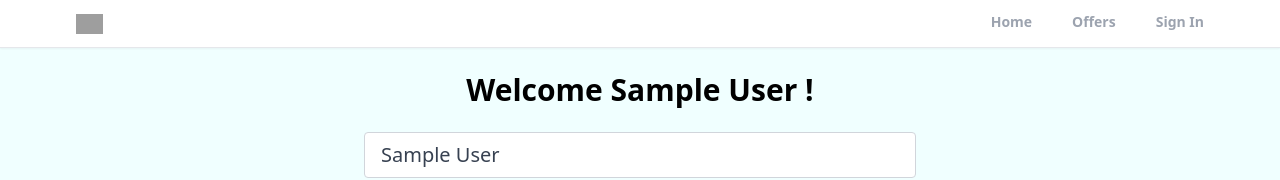
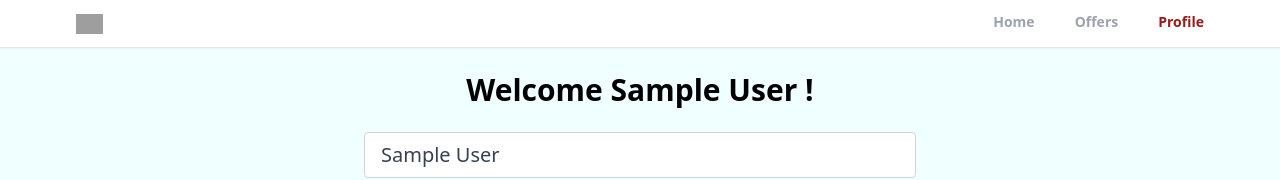
Before and after one commit to ttechgirl/RealtorAppDemo, a React (Create React App) app: page /profile in a window 1280 px wide. Shown: the top 180 px of the page. Built offline with nearby package versions, Linux system fonts and the light colour scheme; no server answers; sample sign-in values are in the browser's storage; grey boxes are pictures that could not be loaded.

Commit message:
added header dynamics and functionalities

```diff
--- a/src/components/Header.jsx
+++ b/src/components/Header.jsx
@@ -1,18 +1,29 @@
 //the website header
-import React from 'react'
+import { getAuth, onAuthStateChanged } from 'firebase/auth'
+import React, { useEffect, useState } from 'react'
 //referencing location and navigate the path or route
 import { useLocation, useNavigate} from 'react-router'
 
 export default function Header() {
     const location = useLocation()
     const navigate= useNavigate()
+    const [pageState,setPageState] = useState('Sign In')
+    const auth = getAuth();
 
     //console.log(location.pathname);
-    function pathRoute(route){
+    function pathMatchRoute(route){
         if(route === location.pathname){
             return true;
         }
     }
+    useEffect(()=>{
+        onAuthStateChanged(auth,(user)=>{
+            if(user){
+                setPageState('Profile')
+            }
+            //setPageState('Sign In')
+        })
+    },[auth])
   return (
     <div className='bg-white border-b shadow-sm sticky top-0 z-50'>
         <header className='flex justify-between items-center px-3 max-w-6xl mx-auto'>
@@ -23,9 +34,9 @@ export default function Header() {
             <div>
                 {/*header menu list*/}
                 <ul className='flex space-x-10 cursor-pointer'>
-                    <li className={`py-3 text-sm  font-semibold border-b-[3px] text-gray-400 border-b-transparent ${pathRoute('/') && 'text-red-800 border-b-red-800'}`} onClick={()=>navigate('/')} >Home</li>
-                    <li className={`py-3 text-sm  font-semibold border-b-[3px] text-gray-400 border-b-transparent ${pathRoute('/offers') && 'text-red-800 border-b-red-800'}`} onClick={()=>navigate('/offers')}>Offers</li>
-                    <li className={`py-3 text-sm  font-semibold border-b-[3px] text-gray-400 border-b-transparent ${pathRoute('/sign-in') && 'text-red-800 border-b-red-800'}`} onClick={()=>navigate('/sign-in')}>Sign In</li>
+                    <li className={`py-3 text-sm  font-semibold border-b-[3px] text-gray-400 border-b-transparent ${pathMatchRoute('/') && 'text-red-800 border-b-red-800'}`} onClick={()=>navigate('/')} >Home</li>
+                    <li className={`py-3 text-sm  font-semibold border-b-[3px] text-gray-400 border-b-transparent ${pathMatchRoute('/offers') && 'text-red-800 border-b-red-800'}`} onClick={()=>navigate('/offers')}>Offers</li>
+                    <li className={`py-3 text-sm  font-semibold border-b-[3px] text-gray-400 border-b-transparent ${pathMatchRoute('/sign-in') && 'text-red-800 border-b-red-800' || pathMatchRoute('/profile') && 'text-red-800 border-b-red-800'}`} onClick={()=>navigate('/profile')}>{pageState}</li>
                 </ul>
             </div>
         </header>
--- a/src/components/PrivateRoute.jsx
+++ b/src/components/PrivateRoute.jsx
@@ -1,12 +1,14 @@
 import React from 'react'
 import { Navigate, Outlet } from 'react-router';
 import AuthStatus from '../ApiHooks/AuthStatus';
+import { toast } from 'react-toastify';
 
 export default function PrivateRoute() {
     const {loggedIn, checkingStatus}=AuthStatus();
     if(checkingStatus){
         return <h3>Loading...</h3>
     }
+
     //returns route nested in the private route(user profile) if logged In status is true, navigate to sign in page if false
    return loggedIn? <Outlet/> : <Navigate to='/sign-in'/>;
 }
--- a/src/pages/Profile.jsx
+++ b/src/pages/Profile.jsx
@@ -50,7 +50,7 @@ async function onSubmit(){
           <input type='text' id='name' value={name} disabled ={!updateDetails} onChange={onChange} className={`w-full px-4 py-2 mb-6  text-xl text-gray-700 bg-white border border-gray-300 rounded transition ease-in-out ${updateDetails && 'bg-red-200 focus:bg-red-200'}`} ></input>
 
           {/*name input*/}
-          <input type='email' id='email' value={email} disabled ={!updateDetails} onChange={onChange} className={`w-full px-4 py-2 mb-6  text-xl text-gray-700 bg-white border border-gray-300 rounded transition ease-in-out ${updateDetails && 'bg-red-200 focus:bg-red-200'}`} ></input>
+          <input type='email' id='email' value={email} disabled  className='w-full px-4 py-2 mb-6  text-xl text-gray-700 bg-white border border-gray-300 rounded transition ease-in-out' ></input>
 
           <div className='flex justify-between whitespace-nowrap text-sm sm:text-lg mb-6'>
             <p>Do you want to change your details?
```
